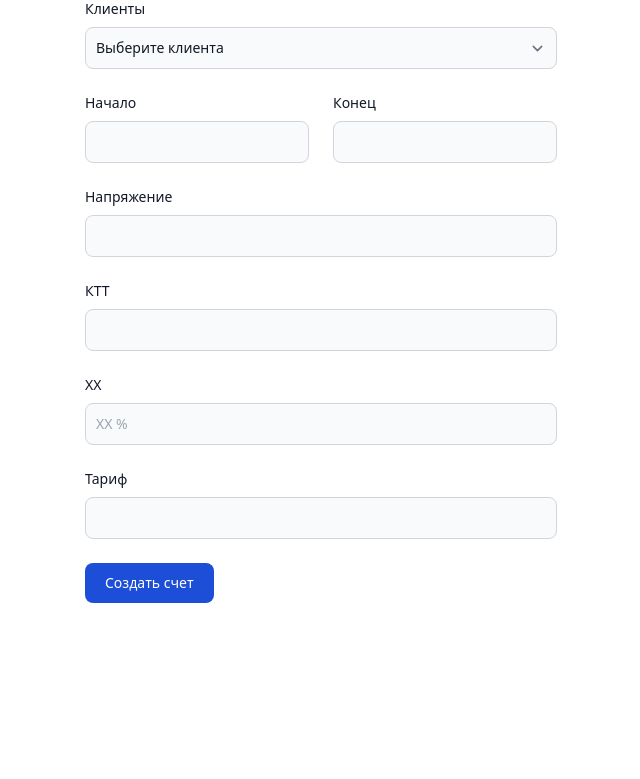
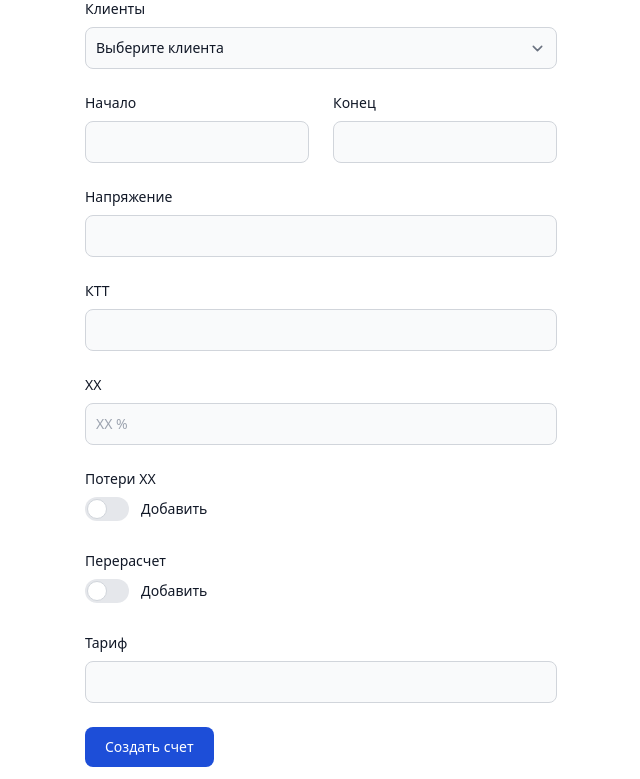
Before and after one commit to jacksylyk/energyCalc, a Django app: page /invoice/create in a window 1280 px wide. Shown: the part 161-940 px from the top of the page, without its empty margins (319-959 px from the left). Before the commit the page ends 764 px from the top, so only its background shows below. Run offline with Django 5.2, Linux system fonts and the light colour scheme; the visitor is signed in with stand-in values (Sample User, id 1); data that the repository does not hold is empty; some libraries are stand-ins or nearby versions.

Commit message:
Recalc and losses fix

```diff
--- a/calculator/models.py
+++ b/calculator/models.py
@@ -55,22 +55,14 @@ class Invoice(models.Model):
     tariff = models.DecimalField(max_digits=10, decimal_places=4, validators=[MinValueValidator(0)],
                                  verbose_name="Тариф")
     loss_xx = models.IntegerField(verbose_name="Потери XX", default=0)
-    loss_status = models.BooleanField(default=False)
     recalculation = models.IntegerField(verbose_name="Перерасчет")
-    recalculation_status = models.BooleanField(default=False)
 
     @property
     def consumption(self):
         result = ((self.end - self.start) * self.ktt) * ((self.xx + 100) / 100)
-        if self.loss_status:
-            result = (100 + self.loss_xx) * result
-        else:
-            result = (100 - self.loss_xx) * result
+        result = (100 + self.loss_xx) * result
 
-        if self.recalculation:
-            result = (100 + self.recalculation) * result
-        else:
-            result = (100 - self.recalculation) * result
+        result = (100 + self.recalculation) * result
 
         return result
 
--- a/templates/calculator/create_invoice.html
+++ b/templates/calculator/create_invoice.html
@@ -14,7 +14,7 @@
                     {% if client.id == form.initial.client|string_to_int %}
                         <option value="{{ client.id }}" selected>{{ client.name }}</option>
                     {% else %}
-                        <option value="{{ client.id }}" >{{ client.name }}</option>
+                        <option value="{{ client.id }}">{{ client.name }}</option>
                     {% endif %}
                 {% endfor %}
             </select>
@@ -59,6 +59,44 @@
             />
         </div>
         <div class="mb-6">
+            <label for="{{ form.loss_xx.id_for_label }}"
+                   class="block mb-2 text-sm font-medium text-gray-900 dark:text-white">Потери XX</label>
+            <label class="inline-flex items-center cursor-pointer">
+                <input type="checkbox" class="sr-only peer" id="toggleLosses">
+                <div class="relative w-11 h-6 bg-gray-200 peer-focus:outline-none peer-focus:ring-4 peer-focus:ring-blue-300 dark:peer-focus:ring-blue-800 rounded-full peer dark:bg-gray-700 peer-checked:after:translate-x-full rtl:peer-checked:after:-translate-x-full peer-checked:after:border-white after:content-[''] after:absolute after:top-[2px] after:start-[2px] after:bg-white after:border-gray-300 after:border after:rounded-full after:h-5 after:w-5 after:transition-all dark:border-gray-600 peer-checked:bg-blue-600"></div>
+                <span class="ms-3 text-sm font-medium text-gray-900 dark:text-gray-300">Добавить</span>
+            </label>
+        </div>
+        <div class="mb-6">
+            <div data-popover id="popover-default" role="tooltip"
+                 class="absolute z-10 invisible inline-block w-64 text-sm text-gray-500 transition-opacity duration-300 bg-white border border-gray-200 rounded-lg shadow-sm opacity-0 dark:text-gray-400 dark:border-gray-600 dark:bg-gray-800">
+                <div class="px-3 py-2">
+                    <p>Вводите число со знаком минус (-), если желаете выполнить вычитание</p>
+                </div>
+                <div data-popper-arrow></div>
+            </div>
+            <input data-popover-target="popover-default" type="number" id="{{ form.loss_xx.id_for_label }}" name="{{ form.loss_xx.name }}"
+                   class="hidden bg-gray-50 border border-gray-300 text-gray-900 text-sm rounded-lg focus:ring-blue-500 focus:border-blue-500 block w-full p-2.5 dark:bg-gray-700 dark:border-gray-600 dark:placeholder-gray-400 dark:text-white dark:focus:ring-blue-500 dark:focus:border-blue-500"
+                   required
+                   placeholder="потери XX %"
+            />
+        </div>
+        <div class="mb-6">
+            <label for="{{ form.recalculation.id_for_label }}"
+                   class="block mb-2 text-sm font-medium text-gray-900 dark:text-white">Перерасчет</label>
+            <label class="inline-flex items-center cursor-pointer">
+                <input type="checkbox" class="sr-only peer" id="toggleRecalc">
+                <div class="relative w-11 h-6 bg-gray-200 peer-focus:outline-none peer-focus:ring-4 peer-focus:ring-blue-300 dark:peer-focus:ring-blue-800 rounded-full peer dark:bg-gray-700 peer-checked:after:translate-x-full rtl:peer-checked:after:-translate-x-full peer-checked:after:border-white after:content-[''] after:absolute after:top-[2px] after:start-[2px] after:bg-white after:border-gray-300 after:border after:rounded-full after:h-5 after:w-5 after:transition-all dark:border-gray-600 peer-checked:bg-blue-600"></div>
+                <span class="ms-3 text-sm font-medium text-gray-900 dark:text-gray-300">Добавить</span>
+            </label>
+        </div>
+        <div class="mb-6">
+            <input type="number" id="{{ form.recalculation.id_for_label }}" name="{{ form.recalculation.name }}"
+                   class="hidden bg-gray-50 border border-gray-300 text-gray-900 text-sm rounded-lg focus:ring-blue-500 focus:border-blue-500 block w-full p-2.5 dark:bg-gray-700 dark:border-gray-600 dark:placeholder-gray-400 dark:text-white dark:focus:ring-blue-500 dark:focus:border-blue-500"
+                   required
+            />
+        </div>
+        <div class="mb-6">
             <label for="{{ form.tariff.id_for_label }}"
                    class="block mb-2 text-sm font-medium text-gray-900 dark:text-white">Тариф</label>
             <input type="number" id="{{ form.tariff.id_for_label }}" name="{{ form.tariff.name }}"
@@ -71,15 +109,26 @@
             Создать счет
         </button>
     </form>
+    <script>
+        const checkboxLoss = document.getElementById('toggleLosses');
+        const inputFieldContainerLoss = document.getElementById('id_loss_xx');
+
+        checkboxLoss.addEventListener('change', function () {
+            if (this.checked) {
+                inputFieldContainerLoss.style.display = 'block';
+            } else {
+                inputFieldContainerLoss.style.display = 'none';
+            }
+        });
+        const checkbox = document.getElementById('toggleRecalc');
+        const inputFieldContainer = document.getElementById('id_recalculation');
+
+        checkbox.addEventListener('change', function () {
+            if (this.checked) {
+                inputFieldContainer.style.display = 'block';
+            } else {
+                inputFieldContainer.style.display = 'none';
+            }
+        });
+    </script>
 {% endblock %}
-{#{% extends 'base.html' %}#}
-{#{% block content %}#}
-{#    <div class="text-3xl font-semibold my-6">Создать счет</div>#}
-{#    <form method="post">#}
-{#        {% csrf_token %}#}
-{#        {{ form.as_p }}#}
-{#        <button type="submit" class="text-white bg-blue-700 hover:bg-blue-800 focus:ring-4 focus:outline-none focus:ring-blue-300 font-medium rounded-lg text-sm w-full sm:w-auto px-5 py-2.5 text-center dark:bg-blue-600 dark:hover:bg-blue-700 dark:focus:ring-blue-800">#}
-{#            Создать счет#}
-{#        </button>#}
-{#    </form>#}
-{#{% endblock %}#}
```
